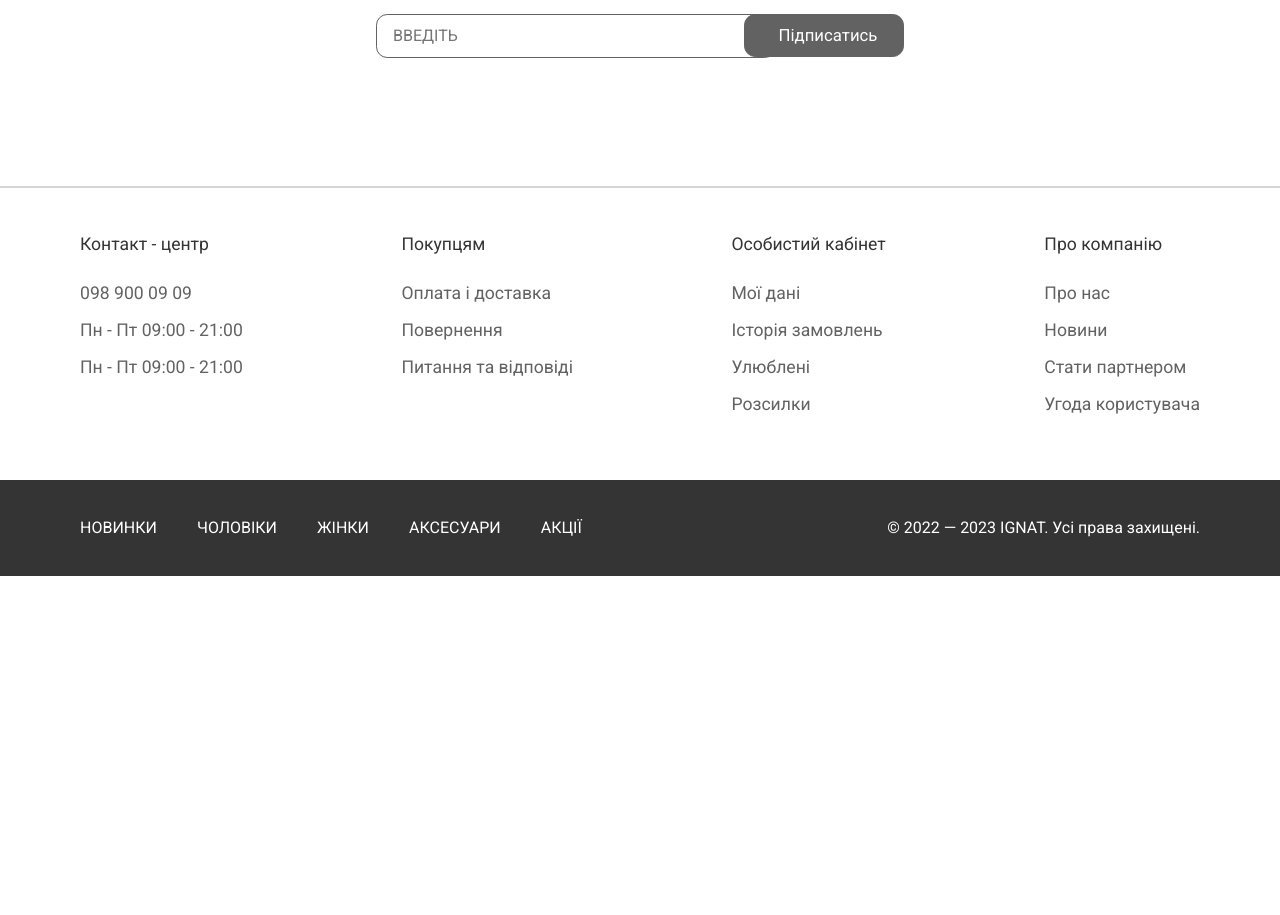
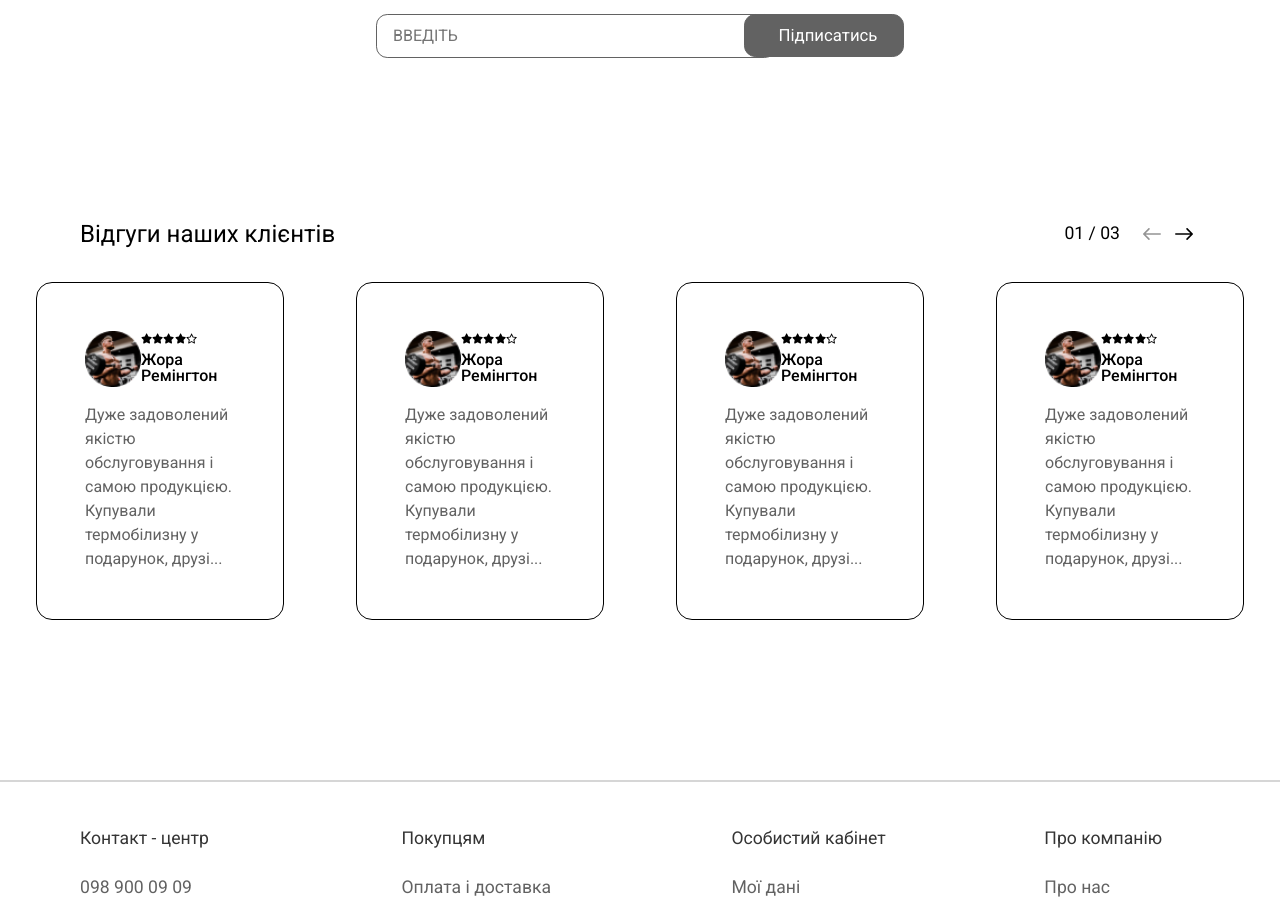
Before and after one commit to Marharet/interne-technical-task, a React (Create React App) app: page / in a window 1280 px wide. Shown: the part 1400-2315 px from the top of the page. Before the commit the page ends 1976 px from the top, so only its background shows below. Built offline with nearby package versions, Linux system fonts and the light colour scheme.

Commit message:
Box5(named as in figma) section done

```diff
--- a/src/App.js
+++ b/src/App.js
@@ -4,6 +4,7 @@ import Footer from "./components/Footer";
 import Box1 from "./components/Box1";
 import Box2 from "./components/Box2";
 import Box4 from "./components/Box4";
+import Box5 from "./components/Box5";
 
 
 export default function App() {
@@ -13,6 +14,7 @@ export default function App() {
       <Box1/>
       <Box2/>
       <Box4/>
+      <Box5/>
       <Footer/>
     </div>
   );
--- /dev/null
+++ b/src/components/Box5.js
@@ -0,0 +1,27 @@
+import React from "react";
+import { IoIosArrowRoundBack } from "react-icons/io";
+import { IoIosArrowRoundForward } from "react-icons/io";
+import Comment from "./Comment";
+
+import "../css/Box5.css"
+
+export default function Box5() {
+  return (
+    <div className="box5-container" >
+        <div className="box5-title">
+            <h3>Відгуги наших клієнтів</h3>
+            <div className="box5-arrow">
+                <p>01 / 03</p>
+                <IoIosArrowRoundBack className="light"/>
+                <IoIosArrowRoundForward className="dark"/>
+            </div>
+        </div>
+        <div className="comments-box">
+            <Comment/>
+            <Comment/>
+            <Comment/>
+            <Comment/>
+        </div>
+    </div>
+  );
+}
--- /dev/null
+++ b/src/components/Comment.js
@@ -0,0 +1,26 @@
+import React from "react";
+import { FaRegStar } from "react-icons/fa6";
+import { FaStar } from "react-icons/fa6";
+
+import "../css/Comment.css"
+
+export default function Comment() {
+  return (
+    <div className="comment-box">
+        <div className="person-box">
+          <img src={require(`../img/Mask.png`)}/>
+          <div>
+            <FaStar className="color-star star"/>
+            <FaStar className="color-star star"/>
+            <FaStar className="color-star star"/>
+            <FaStar className="color-star star"/>
+            <FaRegStar className="star"/>
+            <h4>Жора Ремінгтон</h4>
+          </div>
+        </div>
+        <div className="comment-tex">
+          <p>Дуже задоволений якістю обслуговування і самою продукцією. Купували термобілизну у подарунок, друзі...</p>
+        </div>
+    </div>
+  );
+}
--- /dev/null
+++ b/src/css/Box5.css
@@ -0,0 +1,50 @@
+@import url('https://fonts.googleapis.com/css2?family=Roboto:ital,wght@0,100;0,300;0,400;0,500;0,700;0,900;1,100;1,300;1,400;1,500;1,700;1,900&display=swap');
+
+.box5-container{
+    padding: 10vh 0;
+    font-family: "Roboto", sans-serif;
+}
+
+.box5-title{
+    display: flex;
+    flex-direction: row;
+    justify-content: space-between;
+    align-items: center;
+}
+
+.box5-arrow{
+    margin-right: 10vh;
+    display: flex;
+    flex-direction: row;
+    align-items: center;
+}
+
+.box5-arrow p{
+    font-size: 2.2vh;
+    margin-right: 2vh;
+}
+
+.light{
+    font-size: 4vh;
+    color: #949494;
+    cursor: pointer;
+}
+
+.dark{
+    font-size: 4vh;
+    color: #000000;
+    cursor: pointer;
+}
+
+.box5-container h3{
+   font-size: 3vh;
+   font-weight: 400;
+   margin-left: 10vh;
+}
+
+.comments-box{
+    display: flex;
+    flex-direction: row;
+    justify-content: center;
+    align-items: center;
+}
--- /dev/null
+++ b/src/css/Comment.css
@@ -0,0 +1,41 @@
+@import url('https://fonts.googleapis.com/css2?family=Roboto:ital,wght@0,100;0,300;0,400;0,500;0,700;0,900;1,100;1,300;1,400;1,500;1,700;1,900&display=swap');
+
+.comment-box{
+    border: #000 solid 0.2vh;
+    border-radius: 2vh;
+    width: 40vh;
+    padding: 6vh 6vh;
+    font-family: "Roboto", sans-serif;
+    margin: 4vh 4.5vh;
+}
+
+.person-box{
+    display: flex;
+    flex-direction: row;
+    justify-content: space-between;
+    align-items: center;
+    margin-bottom: 2vh;
+}
+
+.color-star{
+    color: #000;
+}
+.star{
+    font-size: 1.4vh;
+    margin-bottom: 0.8vh;
+}
+.person-box h4{
+    font-weight: 500;
+    font-size: 2vh;
+}
+.person-box img{
+    height: 7vh;
+}
+
+.comment-tex{
+    color: #626262;
+    font-weight: 400;
+    font-size: 2vh;
+    line-height: 3vh;
+
+}
```
Also changed, not shown: src/img/Mask.png (added).
